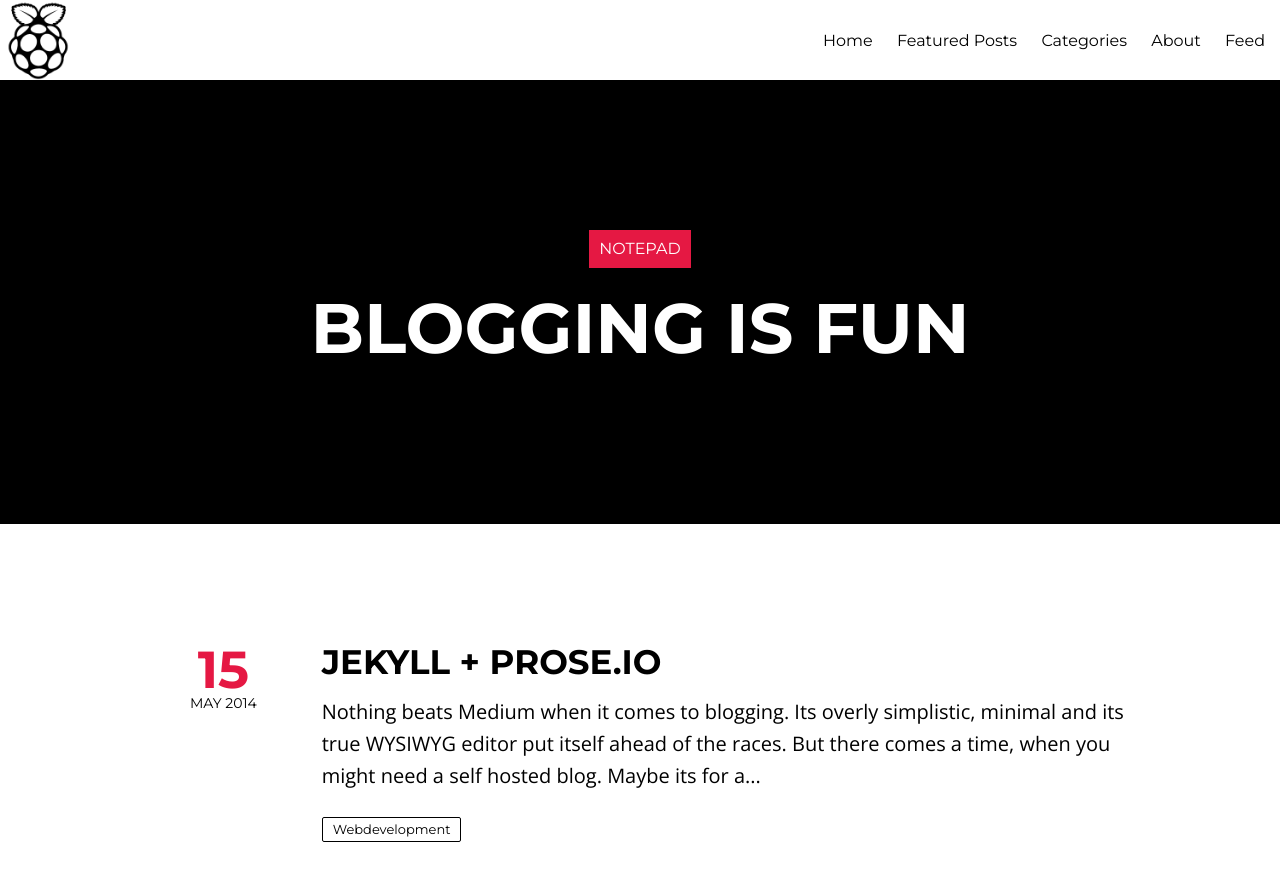
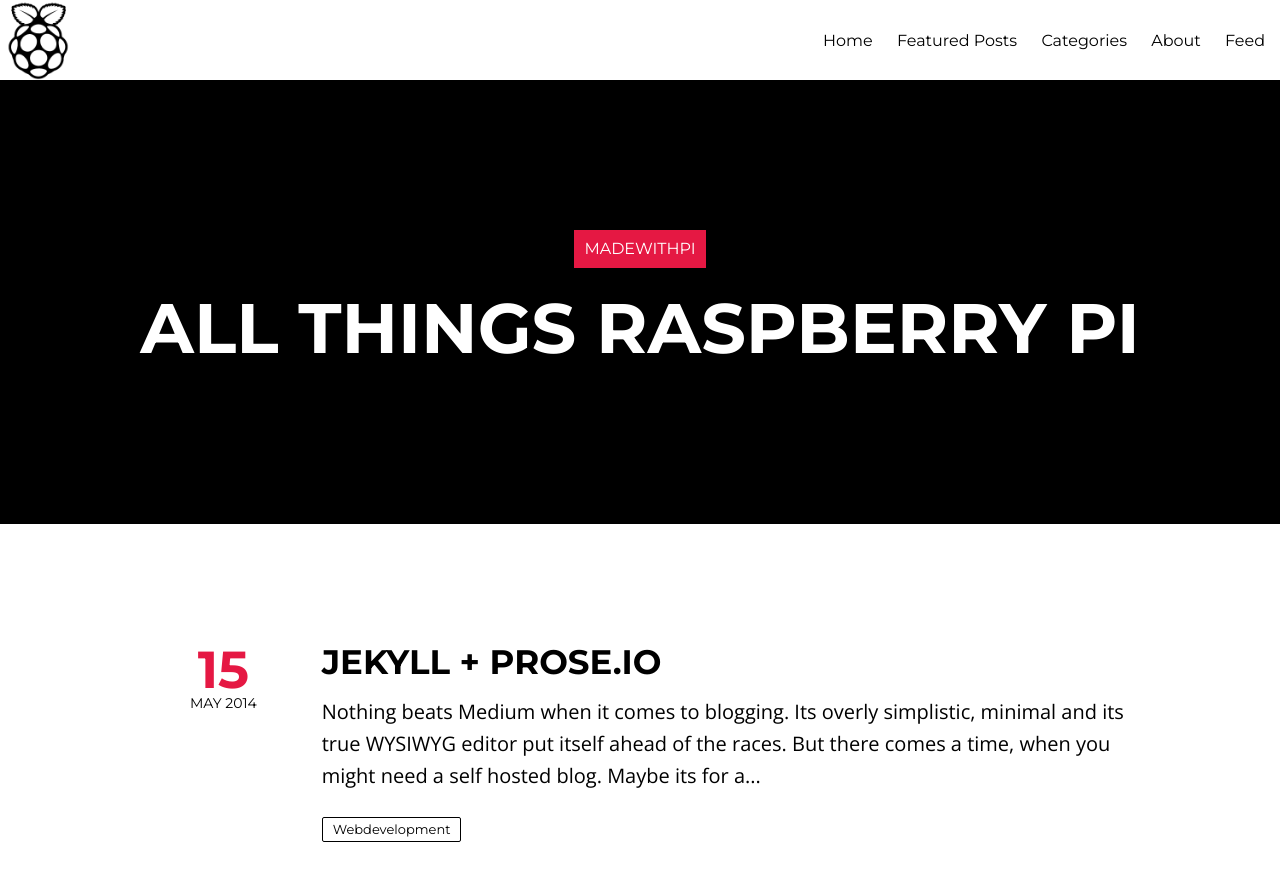
Before and after one commit to madewithpi/madewithpi.github.io, a Jekyll site: the page built from index.html, in a window 1280 px wide and 900 px high. Shown: the top 881 px of the window. Built offline with Jekyll 4.4.1, drawn with Linux system fonts in a browser that asks for light colours; nearby versions of some CDN libraries; the list of posts is cut into pages by our own code.

Commit message:
clean up

```diff
--- a/_config.yml
+++ b/_config.yml
@@ -1,7 +1,7 @@
-title:            Notepad
-description:      "Blogging is fun"
+title:            madeWithPi
+description:      "All things Raspberry Pi"
 logo:             logo3.png
-disqus_shortname: hmfaysal
+disqus_shortname: madeWithPi
 share:            true
 # Change url to your domain. Leave localhost server or blank when working locally.
 # or use the hint from http://jekyllrb.com/docs/github-pages/ to keep this the same
@@ -13,14 +13,9 @@
   name:           MadeWithpi
   email:          madewithpi@gmail.com
   # Use the coder's toolbox at http://coderstoolbox.net/string/#!encoding=xml&action=encode&charset=us_ascii to encode your description into XML string
-  description:    Awesome Dude, Awesome Life
+  description:    Made with Pi
   # Social networking links used in footer. Update and remove as you like.
-  twitter:        hmfaysal
-  facebook:       hmfaysal
-  github:         hmfaysal
-  instagram:      hmfaysal
-  # For Google Authorship https://plus.google.com/authorship
-  google_plus:    https://plus.google.com/u/0/102602916593522619858
+  twitter:        madewithpi
 
 # Analytics and webmaster tools stuff goes here
 google_analytics:
--- a/index.html
+++ b/index.html
@@ -1,9 +1,9 @@
 ---
 layout: home
-title: BLOG
-description: "The personal blog of Hossain Mohd. Faysal, a doctoral candidate in Electrical Engineering at University of Pennsylvania."
-headline: An Engineer's Diary
-tags: [Hossain, Mohd, Faysal, electrical, engineering, blog, university, pennsylvania, doha, Qatar]
+title: madeWithPi
+description: "A curated list of Raspberry Pi news, tutorials, and things"
+headline: Raspberry Pi
+tags: [Raspberry pi, linux, raspbmc, news, tutorials, pi, arm, micro pc]
 ---
 {% if site.paginate %}
 	{% for post in paginator.posts %}
```
Also changed, not shown: _layouts/post.html (+0 -15 lines).
